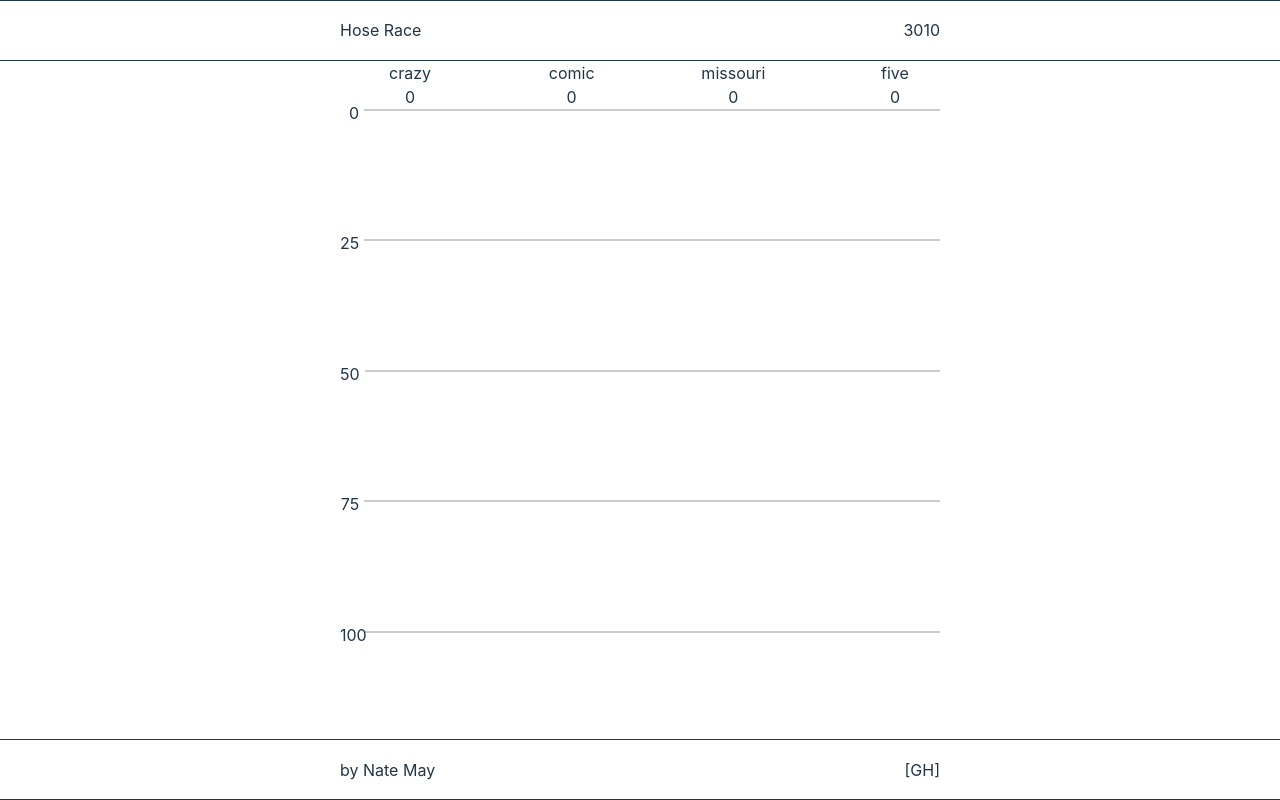
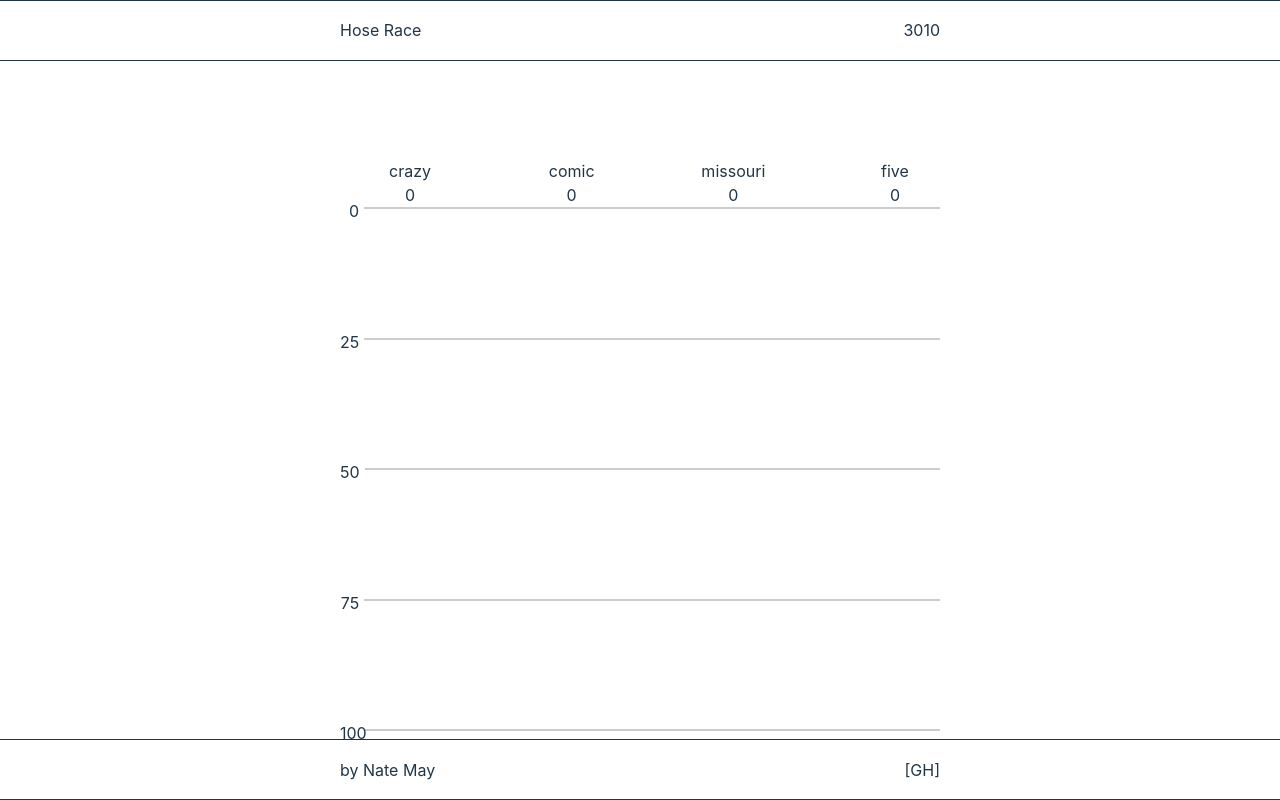
Before and after one commit to natepmay/hose-race, a React (Vite) app: page / in a window 1280 px wide. Built offline with nearby package versions, Linux system fonts and the light colour scheme; no server answers.

Commit message:
Move post-card and post-lights to top

```diff
--- a/src/App.css
+++ b/src/App.css
@@ -47,7 +47,7 @@ body {
 
 .lines {
   position: absolute;
-  top: var(--track-head-height);
+  top: calc(var(--track-head-height) + 5px);
   width: 100%;
   height: calc(100% - 15px - var(--track-head-height));
   border-color: purple;
@@ -134,7 +134,6 @@ body {
 }
 
 .post-light {
-  margin-top: 5px;
   width: var(--racetrack-width);
   height: 5px;
 }
--- a/src/App.tsx
+++ b/src/App.tsx
@@ -14,6 +14,9 @@ function App() {
           <div>Hose Race</div>
           <div>3010</div>
         </div>
+      </div>
+      <div className="post-card-slot">
+        <div className="post-card">{postText.text}</div>
       </div>
       <div className="all-racetrack-content">
         <div className="lines">
@@ -47,9 +50,6 @@ function App() {
           ></Racetracks>
         </div>
       </div>
-      <div className="post-card-slot">
-        <div className="post-card">{postText.text}</div>
-      </div>
       <div className="footer">
         <div className="footer-text">
           <div>by Nate May</div>
--- a/src/components/Marker.tsx
+++ /dev/null
@@ -1,5 +0,0 @@
-import "../App.css";
-
-export function Marker({ isOn }: { isOn: boolean }) {
-  return <div className={"marker " + (isOn ? "on" : "off")}></div>;
-}
--- a/src/components/Racetrack.tsx
+++ b/src/components/Racetrack.tsx
@@ -14,12 +14,12 @@ export function Racetrack({
 }) {
   return (
     <div className="racetrack">
+      <div className={`post-light ${postLightState ? "on" : ""}`}></div>
       <div className="track-head">
         <div className="track-word">{name}</div>
         <div className="track-score">{progress}</div>
       </div>
       <Hose progress={progress} finishLine={finishLine}></Hose>
-      <div className={`post-light ${postLightState ? "on" : ""}`}></div>
     </div>
   );
 }
```
